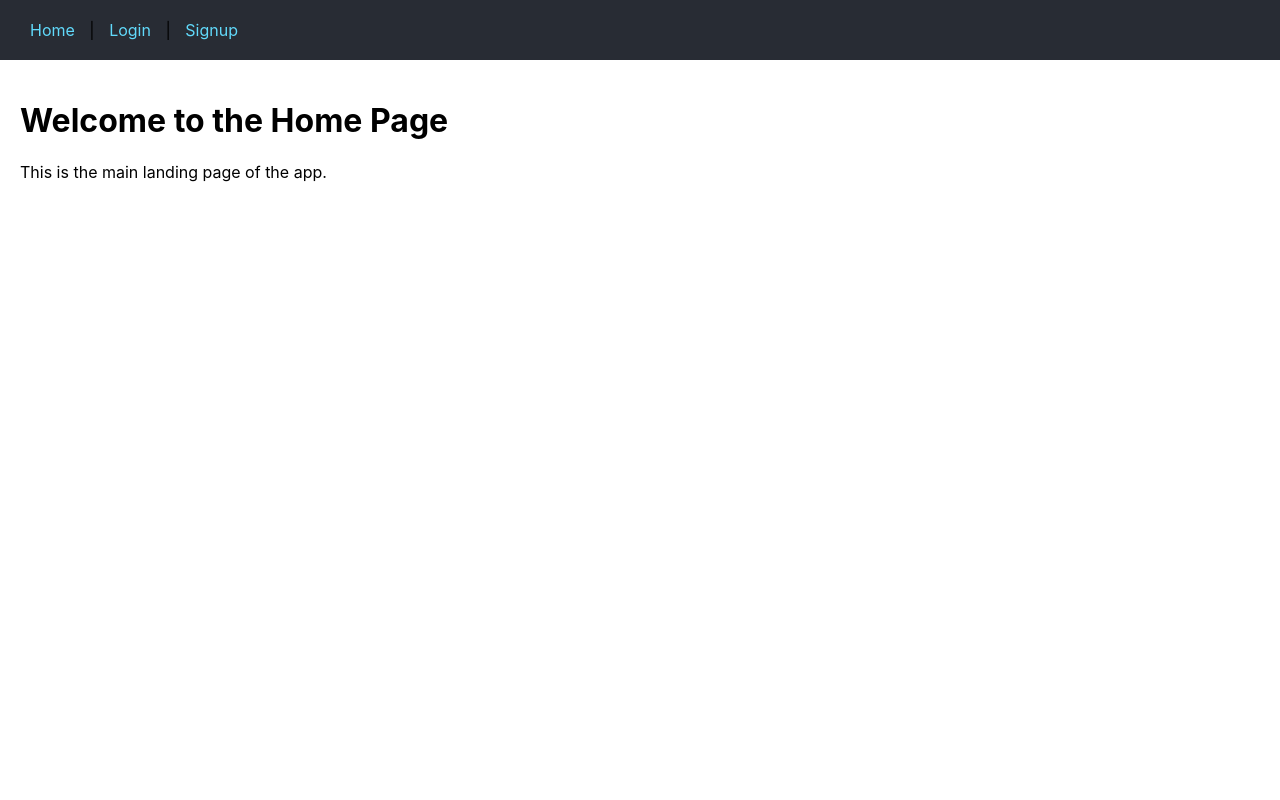
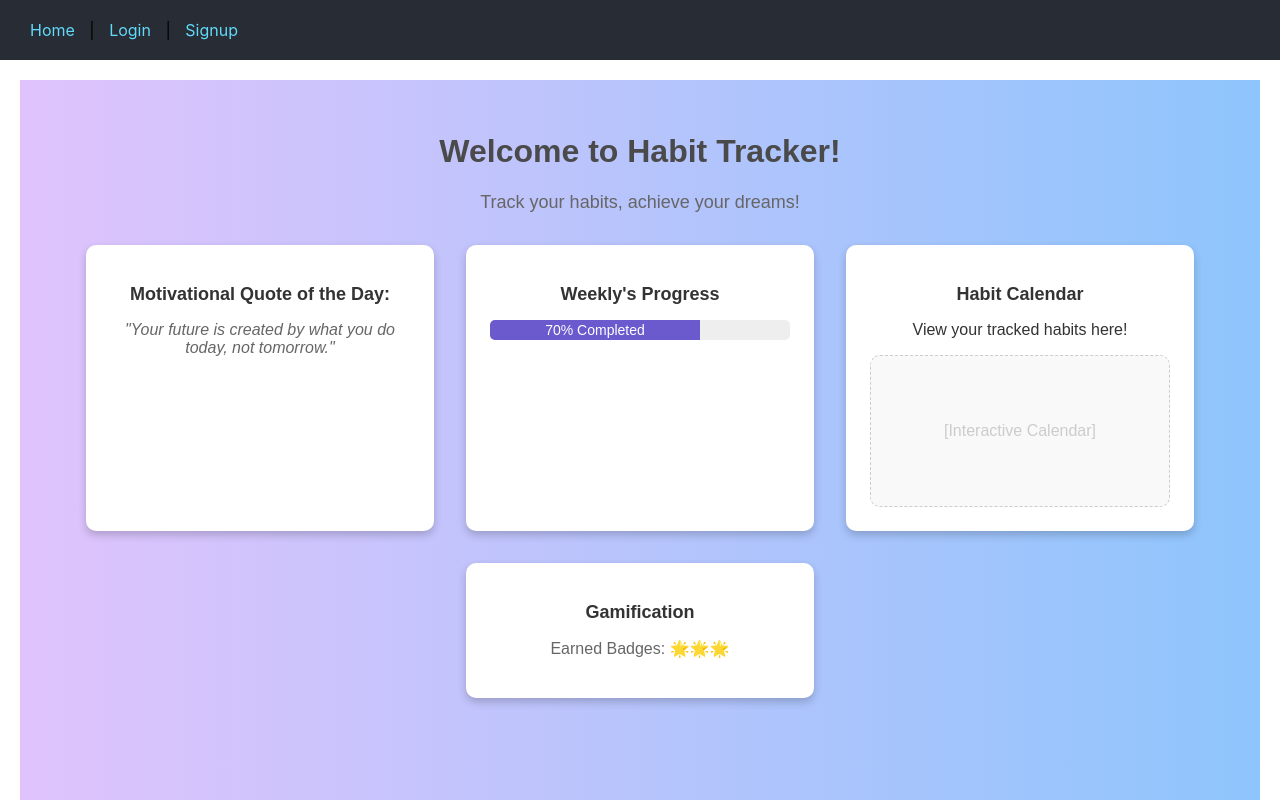
Before and after one commit to madhvesh23/Hackathon_THEFIXERS_HabitTracker, a React (Create React App) app: page / in a window 1280 px wide. Shown: the top 800 px of the page. Built offline with nearby package versions, Linux system fonts and the light colour scheme; the HTML template or start-up script is replaced by a standard one.

Commit message:
Home Changes

```diff
--- /dev/null
+++ b/src/pages/Home.css
@@ -0,0 +1,85 @@
+/* Home Page Styles */
+.home-container {
+    font-family: Arial, sans-serif;
+    padding: 2rem;
+    background: linear-gradient(to right, #e0c3fc, #8ec5fc);
+    color: #333;
+    min-height: 100vh;
+  }
+
+  .welcome-section {
+    text-align: center;
+    margin-bottom: 2rem;
+  }
+
+  .welcome-section h1 {
+    font-size: 32px;
+    color: #4a4a4a;
+  }
+
+  .welcome-section p {
+    font-size: 18px;
+    color: #666;
+  }
+
+  /* Dashboard */
+  .dashboard {
+    display: flex;
+    flex-wrap: wrap;
+    gap: 2rem;
+    justify-content: center;
+  }
+
+  .quote, .habit-progress, .habit-calendar, .rewards {
+    background: #fff;
+    border-radius: 10px;
+    box-shadow: 0 4px 8px rgba(0, 0, 0, 0.2);
+    padding: 1.5rem;
+    text-align: center;
+    width: 300px;
+  }
+
+  .quote h2, .habit-progress h2, .habit-calendar h2, .rewards h2 {
+    font-size: 18px;
+    color: #333;
+  }
+
+  .quote p {
+    font-style: italic;
+    color: #666;
+  }
+
+  /* Progress Bar */
+  .progress-bar {
+    background: #eee;
+    border-radius: 5px;
+    overflow: hidden;
+    height: 20px;
+    margin-top: 10px;
+  }
+
+  .progress {
+    background: #6a5acd;
+    height: 100%;
+    color: white;
+    text-align: center;
+    font-size: 14px;
+    line-height: 20px;
+  }
+
+  /* Placeholder Calendar */
+  .calendar-placeholder {
+    background: #f9f9f9;
+    height: 150px;
+    line-height: 150px;
+    text-align: center;
+    color: #ccc;
+    border: 1px dashed #ccc;
+    border-radius: 10px;
+  }
+
+  /* Rewards */
+  .rewards p {
+    font-size: 16px;
+    color: #666;
+  }
--- a/src/pages/Home.js
+++ b/src/pages/Home.js
@@ -1,10 +1,48 @@
 import React from 'react';
+import './Home.css';
 
 const Home = () => {
+  const getMotivationalQuote = () => {
+    const quotes = [
+      "Success is the sum of small efforts, repeated day in and day out.",
+      "What you do today can improve all your tomorrows.",
+      "The secret of getting ahead is getting started.",
+      "Your future is created by what you do today, not tomorrow.",
+    ];
+    return quotes[Math.floor(Math.random() * quotes.length)];
+  };
+
   return (
-    <div>
-      <h1>Welcome to the Home Page</h1>
-      <p>This is the main landing page of the app.</p>
+    <div className="home-container">
+      <div className="welcome-section">
+        <h1>Welcome to Habit Tracker!</h1>
+        <p>Track your habits, achieve your dreams!</p>
+      </div>
+
+      <div className="dashboard">
+        <div className="quote">
+          <h2>Motivational Quote of the Day:</h2>
+          <p>"{getMotivationalQuote()}"</p>
+        </div>
+
+        <div className="habit-progress">
+          <h2>Weekly's Progress</h2>
+          <div className="progress-bar">
+            <div className="progress" style={{ width: '70%' }}>70% Completed</div>
+          </div>
+        </div>
+
+        <div className="habit-calendar">
+          <h2>Habit Calendar</h2>
+          <p>View your tracked habits here!</p>
+          <div className="calendar-placeholder">[Interactive Calendar]</div>
+        </div>
+
+        <div className="rewards">
+          <h2>Gamification</h2>
+          <p>Earned Badges: 🌟🌟🌟</p>
+        </div>
+      </div>
     </div>
   );
 };
```
